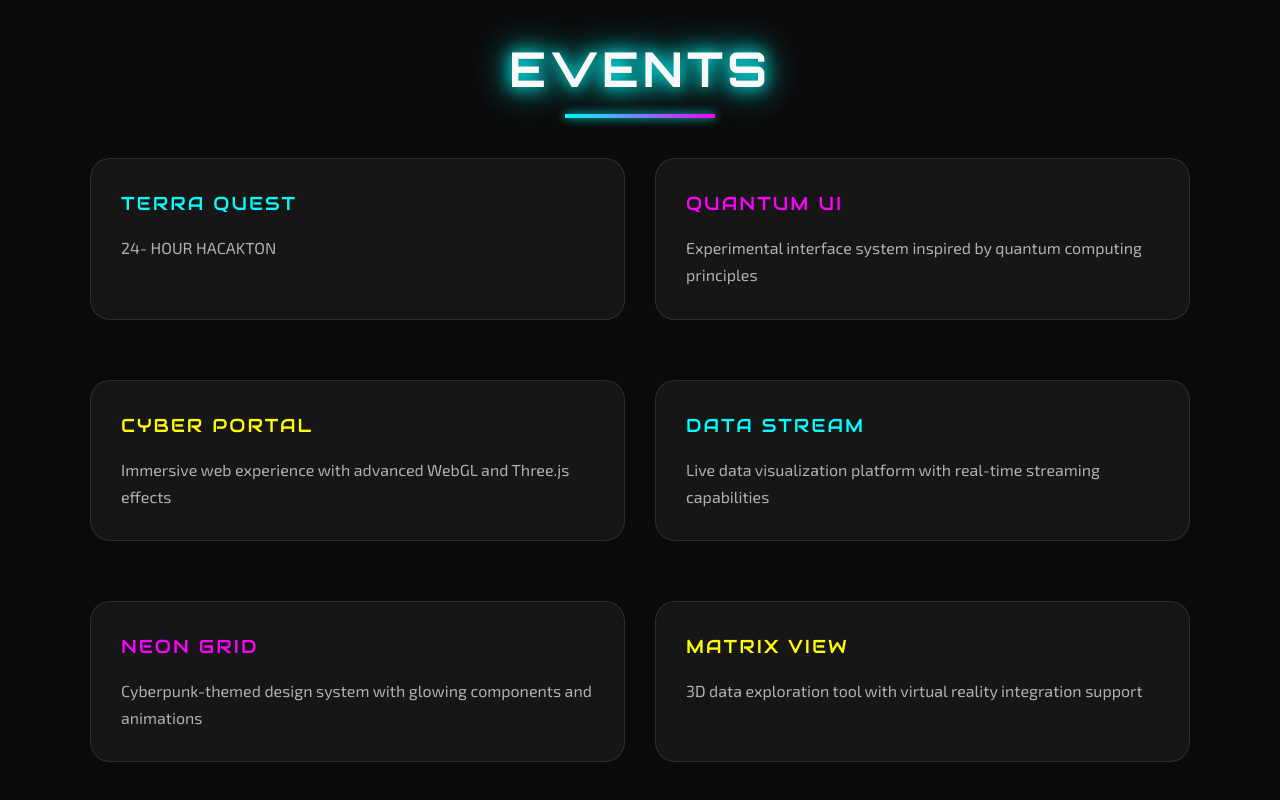
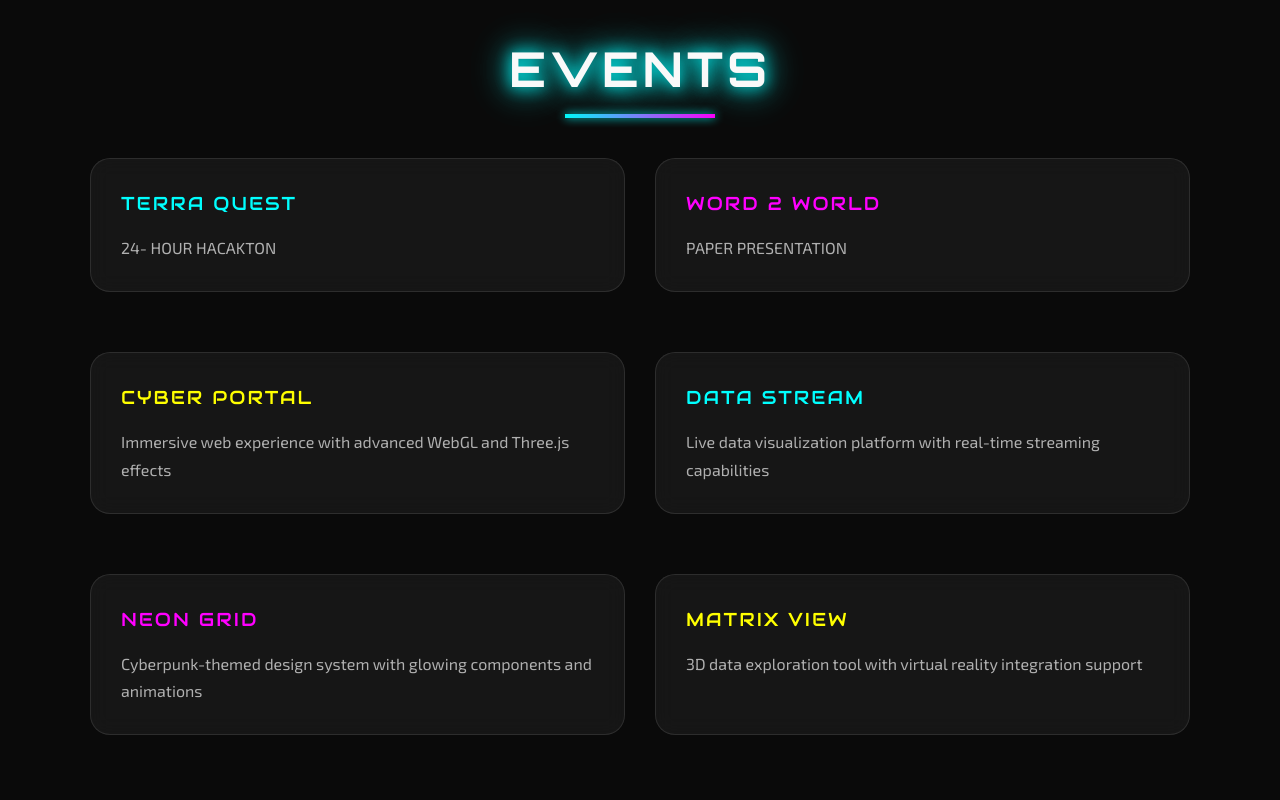
Before and after one commit to manojkm-77/sai_intelliverse, a plain HTML site: page index.html in a window 1280 px wide. Shown: the part 1884-2684 px from the top of the page. Drawn offline with Linux system fonts and the light colour scheme; animation ran at ten frames a second.

Commit message:
index.html

```diff
--- a/index.html
+++ b/index.html
@@ -114,8 +114,8 @@
                 <p style="color: var(--text-secondary);"> 24- HOUR HACAKTON</p>
             </div>
             <div class="glass-card project-card">
-                <h3 style="color: var(--secondary);">Quantum UI</h3>
-                <p style="color: var(--text-secondary);">Experimental interface system inspired by quantum computing principles</p>
+                <h3 style="color: var(--secondary);">WORD 2 WORLD</h3>
+                <p style="color: var(--text-secondary);">PAPER PRESENTATION</p>
             </div>
             <div class="glass-card project-card">
                 <h3 style="color: var(--accent);">Cyber Portal</h3>
```
